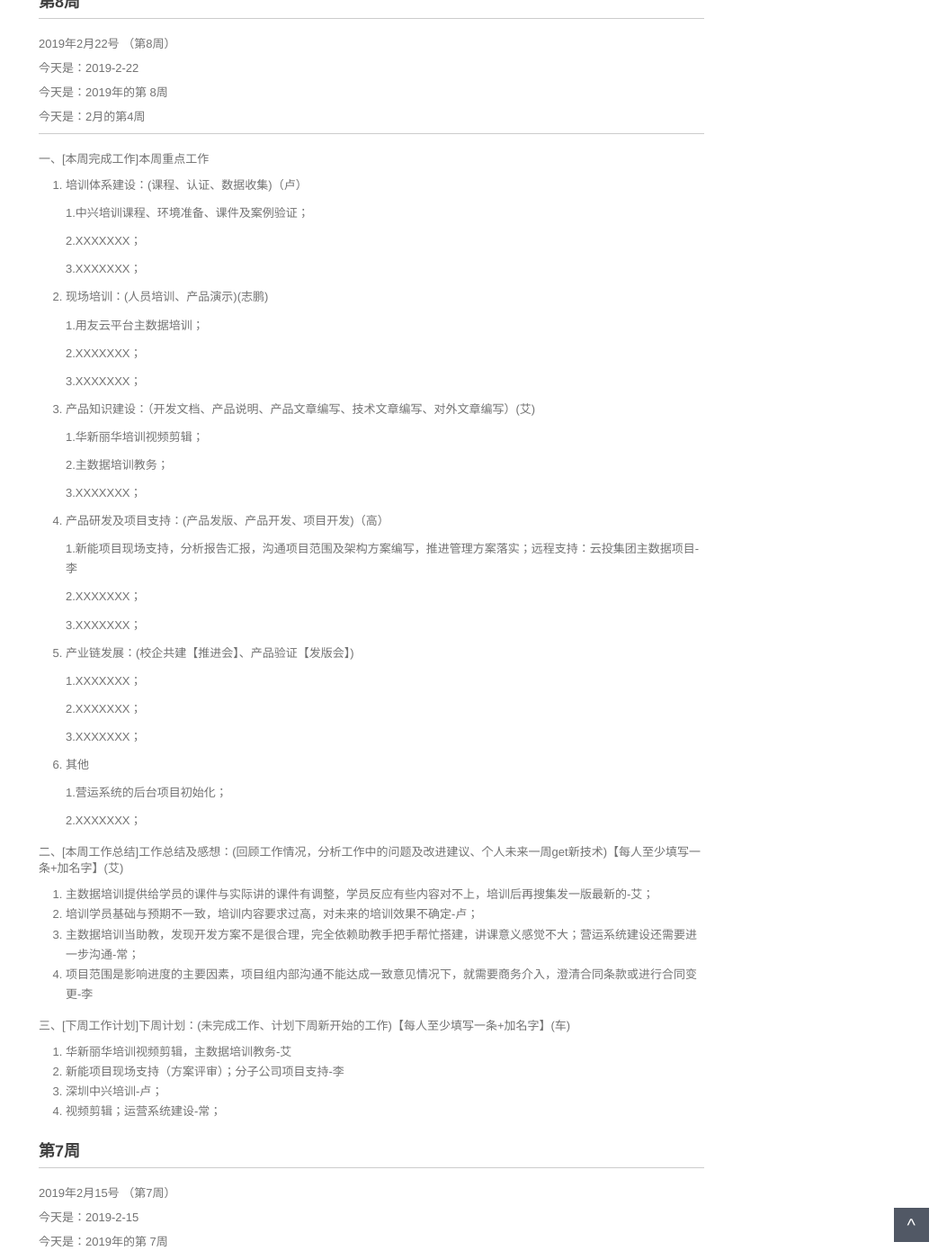
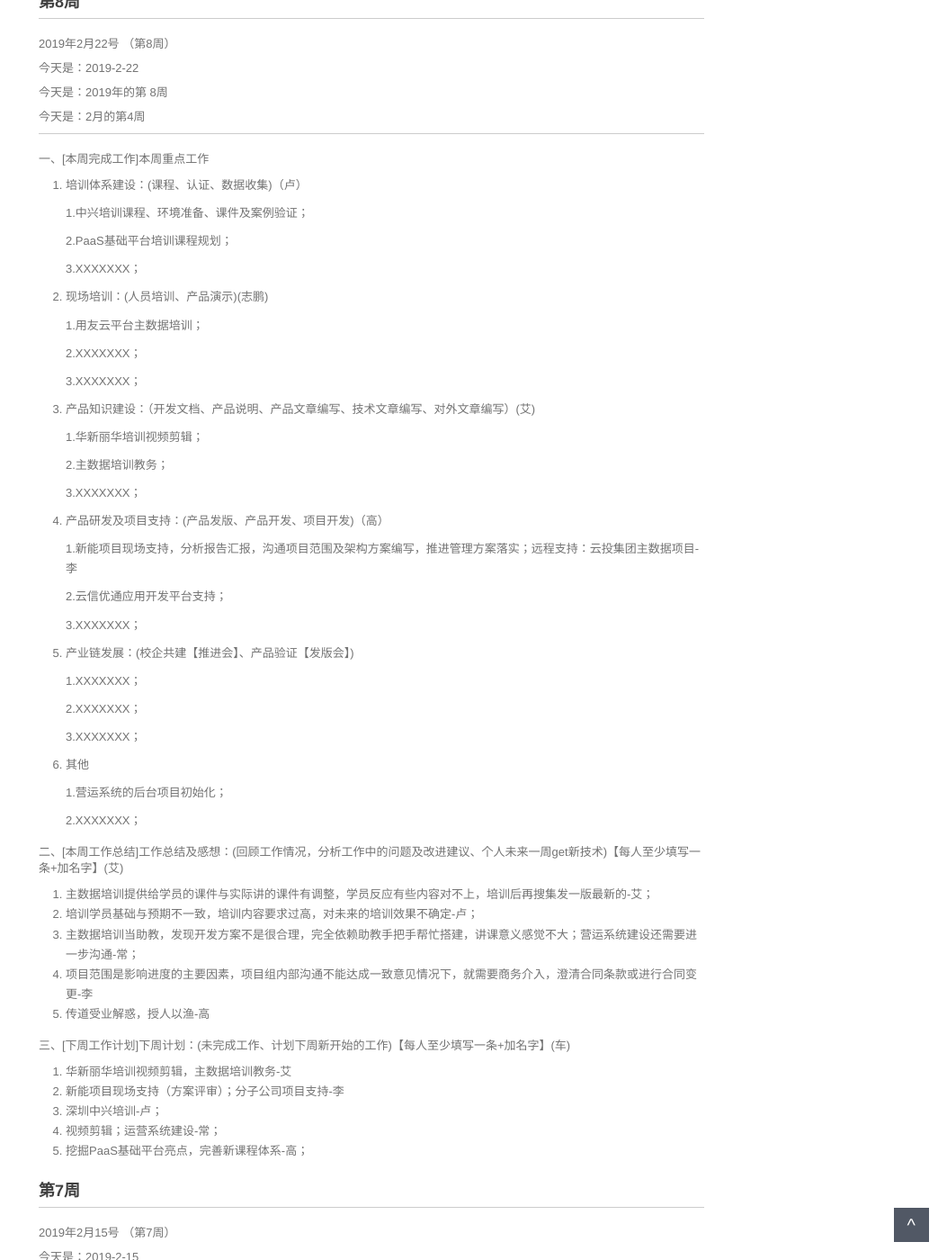
Before and after one commit to walllFlower/blog, a Jekyll site: the page built from _posts/2018-07-17-day_report_cxz.md, in a window 1280 px wide and 1400 px high, scrolled down 341 px. Shown: the whole window at 90% size, without its empty margins (227-1280 px from the left). Built offline with Jekyll 4.4.1, drawn with Linux system fonts in a browser that asks for light colours; comment, search, counter and statistics services are not loaded.

Commit message:
Update 2018-07-17-day_report_cxz.md

```diff
--- a/_posts/2018-07-17-day_report_cxz.md
+++ b/_posts/2018-07-17-day_report_cxz.md
@@ -27,7 +27,7 @@ categories: 技术运营工作周报
 
     1.中兴培训课程、环境准备、课件及案例验证；
 
-    2.XXXXXXX；
+    2.PaaS基础平台培训课程规划；
 
     3.XXXXXXX；
 
@@ -51,7 +51,7 @@ categories: 技术运营工作周报
 
     1.新能项目现场支持，分析报告汇报，沟通项目范围及架构方案编写，推进管理方案落实；远程支持：云投集团主数据项目-李
 
-    2.XXXXXXX；
+    2.云信优通应用开发平台支持；
 
     3.XXXXXXX；
 
@@ -75,6 +75,7 @@ categories: 技术运营工作周报
 2. 培训学员基础与预期不一致，培训内容要求过高，对未来的培训效果不确定-卢；
 3. 主数据培训当助教，发现开发方案不是很合理，完全依赖助教手把手帮忙搭建，讲课意义感觉不大；营运系统建设还需要进一步沟通-常；
 4. 项目范围是影响进度的主要因素，项目组内部沟通不能达成一致意见情况下，就需要商务介入，澄清合同条款或进行合同变更-李
+5. 传道受业解惑，授人以渔-高
 
 三、[下周工作计划]下周计划：(未完成工作、计划下周新开始的工作)【每人至少填写一条+加名字】(车)
 
@@ -82,6 +83,7 @@ categories: 技术运营工作周报
 2. 新能项目现场支持（方案评审）；分子公司项目支持-李
 3. 深圳中兴培训-卢；
 4. 视频剪辑；运营系统建设-常；
+5. 挖掘PaaS基础平台亮点，完善新课程体系-高；
 
 ###  第7周
 
```
